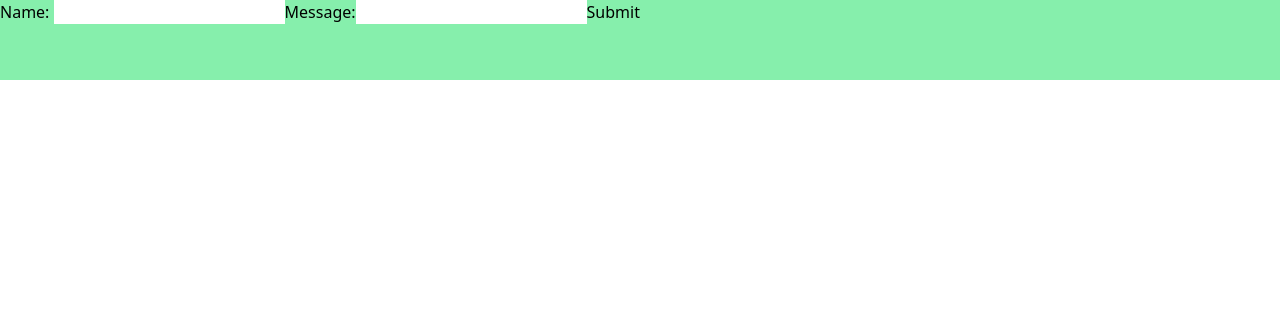
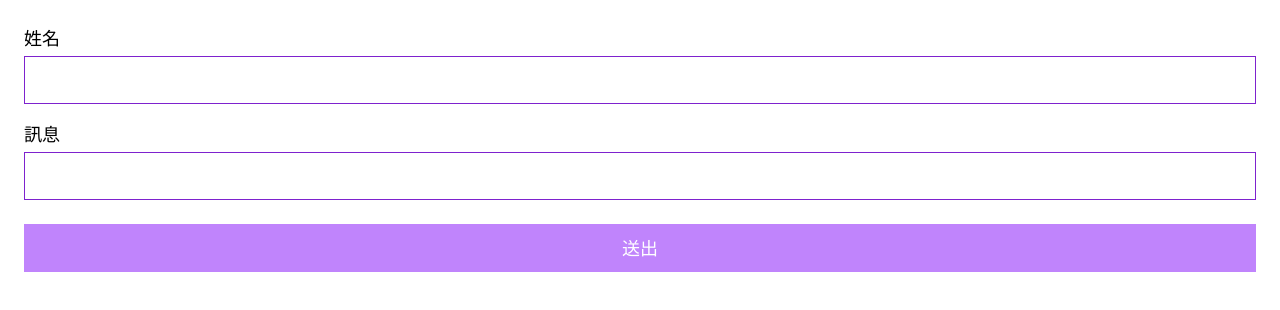
Before and after one commit to kaddopur/jandy-wall, a Next.js app: page /publish in a window 1280 px wide. Shown: the top 310 px of the page. Built offline with nearby package versions, Linux system fonts and the light colour scheme.

Commit message:
feat: add publish page

```diff
--- a/package.json
+++ b/package.json
@@ -21,6 +21,7 @@
     "eslint-config-next": "12.1.0",
     "postcss": "^8.4.8",
     "prettier": "^2.5.1",
+    "prettier-plugin-tailwindcss": "^0.1.8",
     "tailwindcss": "^3.0.23"
   }
 }
--- a/pages/index.js
+++ b/pages/index.js
@@ -52,8 +52,8 @@ function Posts({ posts }) {
       {posts.map((post) => {
         const { key, name, message } = post;
         return (
-          <li key={key} className="flex mb-2 border-b border-b-slate-200">
-            <div className="rounded-2xl text-xl bg-slate-400 w-10 h-10 flex justify-center items-center">
+          <li key={key} className="mb-2 flex border-b border-b-slate-200">
+            <div className="flex h-10 w-10 items-center justify-center rounded-2xl bg-slate-400 text-xl">
               {name?.[0]}
             </div>
             <div>
--- a/pages/publish.js
+++ b/pages/publish.js
@@ -1,10 +1,12 @@
 import { getDatabase, ref, set, push } from 'firebase/database';
-import { useCallback, useState } from 'react';
+import { useCallback, useState, useEffect } from 'react';
 import { initFirebase } from '../lib/firebaseHelper.js';
 
 function InputBox() {
   const [name, setName] = useState('');
   const [message, setMessage] = useState('');
+  const [alert, setAlert] = useState('');
+  const [alertClass, setAlertClass] = useState('opacity-0');
 
   const writePostData = useCallback((name, message) => {
     initFirebase();
@@ -15,28 +17,74 @@ function InputBox() {
       name,
       message,
       createdAt: new Date().getTime(),
-    });
+    })
+      .then(() => {
+        setAlertClass('opacity-1 bg-green-400');
+        setAlert('發送成功');
+        setMessage('');
+      })
+      .catch((error) => {
+        setAlertClass('opacity-1 bg-red-400');
+        setAlert(String(error));
+      });
   }, []);
+
+  useEffect(() => {
+    if (alertClass.indexOf('opacity-1') !== -1) {
+      setTimeout(() => {
+        setAlertClass('opacity-0');
+      }, 3000);
+    }
+  }, [alert, alertClass]);
 
   return (
     <form
-      className="bg-green-300 h-20 sticky bottom-0"
+      className="my-6 flex flex-col px-6"
       onSubmit={(e) => {
         e.preventDefault();
         e.stopPropagation();
+
         writePostData(name, message);
       }}
     >
-      Name: <input value={name} onChange={(e) => setName(e.target.value)} />
-      Message:
-      <input value={message} onChange={(e) => setMessage(e.target.value)} />
-      <input type="submit" />
+      <label htmlFor="name" className="text-lg">
+        姓名
+      </label>
+      <input
+        id="name"
+        className="mt-1 mb-4 h-12 border border-purple-700 px-2 text-xl"
+        value={name}
+        onChange={(e) => setName(e.target.value)}
+        required
+      />
+      <label htmlFor="message" className="text-lg">
+        訊息
+      </label>
+      <input
+        id="message"
+        className="mt-1 mb-4 h-12 border border-purple-700 px-2 text-xl"
+        value={message}
+        onChange={(e) => setMessage(e.target.value)}
+        required
+      />
+      <input
+        type="submit"
+        value="送出"
+        className="mt-2 h-12 bg-purple-400 text-lg text-white"
+      />
+      {alert && (
+        <div
+          className={`${alertClass} duration-400 mt-4 rounded-md text-center text-lg leading-loose text-white transition-all duration-500`}
+        >
+          {alert}
+        </div>
+      )}
     </form>
   );
 }
 export default function Publish() {
   return (
-    <div className="container">
+    <div className="container mx-auto">
       <InputBox />
     </div>
   );
```
Also changed, not shown: 2 other files (tests, documents, lock files or other folders).
